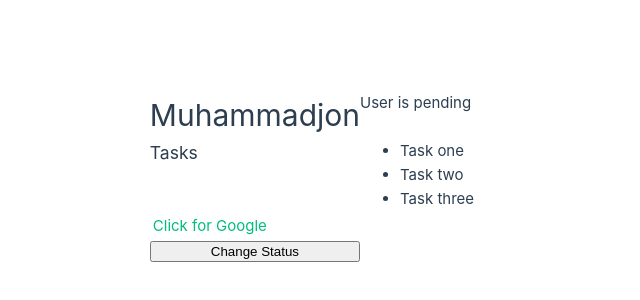
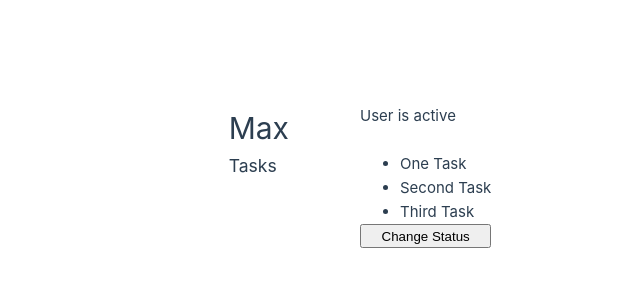
Before and after one commit to ortigaliev/job-project, a Vue app: page / in a window 1280 px wide. Shown: the part 224-524 px from the top of the page, without its empty margins (280-920 px from the left). Built offline with nearby package versions, Linux system fonts and the light colour scheme; the HTML template or start-up script is replaced by a standard one.

Commit message:
feat: example of composition API

```diff
--- a/src/App.vue
+++ b/src/App.vue
@@ -1,25 +1,19 @@
-<script>
-  export default {
-    data () {
-      return {
-        name: 'Muhammadjon',
-        status: 'pending',
-        tasks: ['Task one', 'Task two', 'Task three'],
-        link: 'https://google.com',
+<script setup>
+import { ref } from 'vue';
+      const name = ref('Max');
+      const status = ref('active');
+      const tasks = ref(['One Task', 'Second Task', 'Third Task']);
+
+      const toggleStatus = () => {
+        if(status.value === 'active') {
+          status.value = 'pending';
+        } else if (status.value === 'pending') {
+          status.value = 'inactive';
+        } else {
+          status.value = 'active';
+        }
       };
-    },
-    methods: {
-      toggleStatus() {
-        if (this.status === 'active') {
-          this.status = 'pending';
-        } else if (this.status === 'pending') {
-          this.status = 'inactive';
-        } else {
-          this.status = 'active';
-        }
-      },
-    },
-  };
+
 </script>
 
 <template>
@@ -32,8 +26,6 @@
   <ul>
     <li v-for="task in tasks" :key="task">{{ task }}</li>
   </ul>
-  <!--<a v-bind:href="link">Click for Google</a>-->
-  <a :href="link">Click for Google</a>
   <br />
   <button @click="toggleStatus">Change Status</button>
 </template>
```
